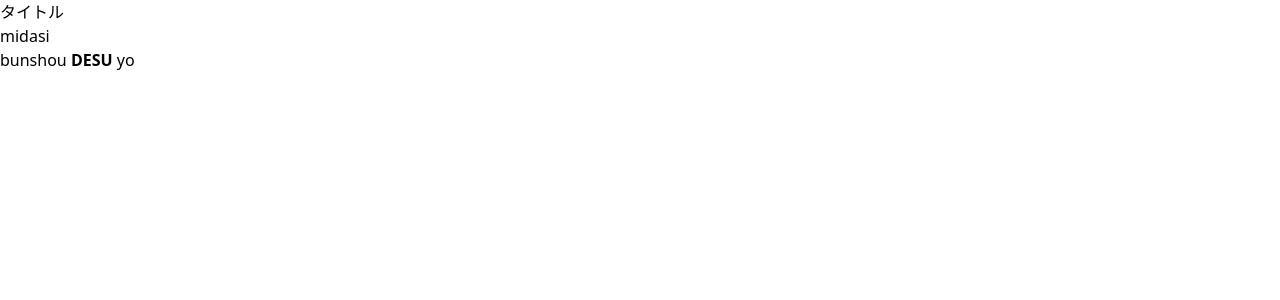
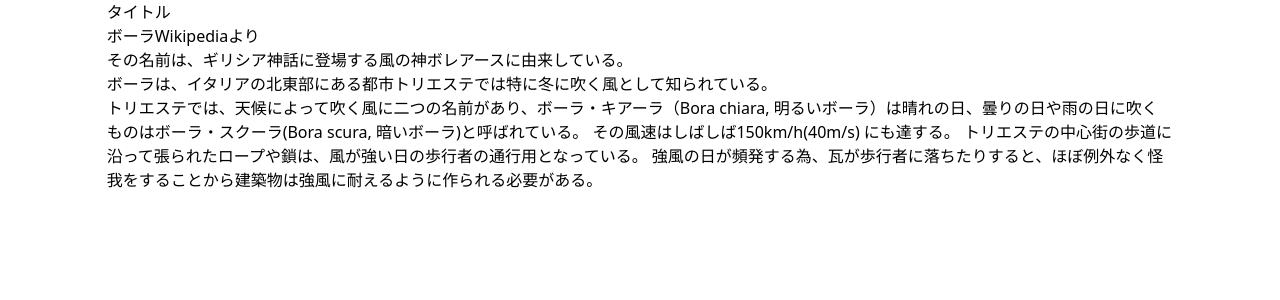
Before and after one commit to object1037/homepage, a Next.js app: page /posts/20210306 in a window 1280 px wide. Shown: the top 300 px of the page. Built offline with nearby package versions, Linux system fonts and the light colour scheme.

Commit message:
add layout
変更予定

```diff
--- /dev/null
+++ b/components/layout.tsx
@@ -0,0 +1,33 @@
+import {MDXProvider} from '@mdx-js/react'
+
+function H1 ({children}) {
+  return (
+    <h1 className="text-5xl my-10">{children}</h1>
+  )
+}
+
+function H2 ({children}) {
+  return (
+    <h2 className="text-4xl my-6">{children}</h2>
+  )
+}
+
+function P ({children}) {
+  return (
+    <div className="text-base my-4">{children}</div>
+  )
+}
+
+const components = {
+  h1: H1,
+  h2: H2,
+  p: P,
+}
+
+export default function Layout({ children }) {
+  return (
+    <MDXProvider components={components}>
+      <div className="flex flex-col w-5/6 mx-auto">{children}</div>
+    </MDXProvider>
+  )
+}
--- a/pages/posts/20210306.mdx
+++ b/pages/posts/20210306.mdx
@@ -1,5 +1,14 @@
+import Layout from '../../components/layout'
+
+<Layout>
+
 # タイトル
 
-## midasi
+## ボーラ[Wikipedia](https://ja.wikipedia.org/wiki/%E3%83%9C%E3%83%BC%E3%83%A9)より
 
-bunshou **DESU** yo
+その名前は、ギリシア神話に登場する風の神ボレアースに由来している。
+
+ボーラは、イタリアの北東部にある都市トリエステでは特に冬に吹く風として知られている。
+
+トリエステでは、天候によって吹く風に二つの名前があり、ボーラ・キアーラ（Bora chiara, 明るいボーラ）は晴れの日、曇りの日や雨の日に吹くものはボーラ・スクーラ(Bora scura, 暗いボーラ)と呼ばれている。 その風速はしばしば150km/h(40m/s) にも達する。 トリエステの中心街の歩道に沿って張られたロープや鎖は、風が強い日の歩行者の通行用となっている。 強風の日が頻発する為、瓦が歩行者に落ちたりすると、ほぼ例外なく怪我をすることから建築物は強風に耐えるように作られる必要がある。
+</Layout>
```
